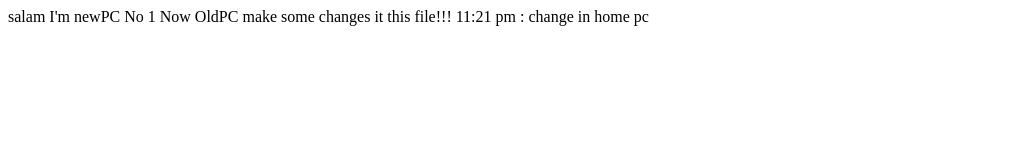
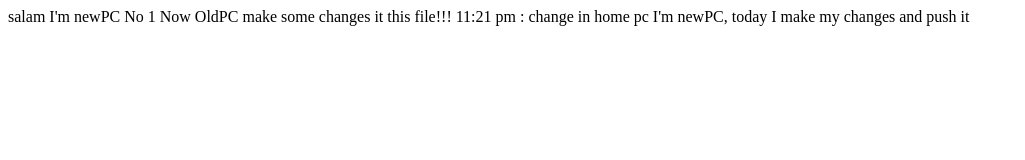
Before and after one commit to babakmem47/newGitTest, a plain HTML site: page index.html in a window 1280 px wide. Shown: the whole page, without its empty margins (0-1025 px from the left). Drawn offline with Linux system fonts and the light colour scheme.

Commit message:
NewWin10PC change index.html

```diff
--- a/index.html
+++ b/index.html
@@ -10,5 +10,6 @@
     salam I'm newPC No 1
     Now OldPC make some changes it this file!!!
     11:21 pm : change in home pc
+    I'm newPC, today I make my changes and push it
 </body>
 </html>
```
